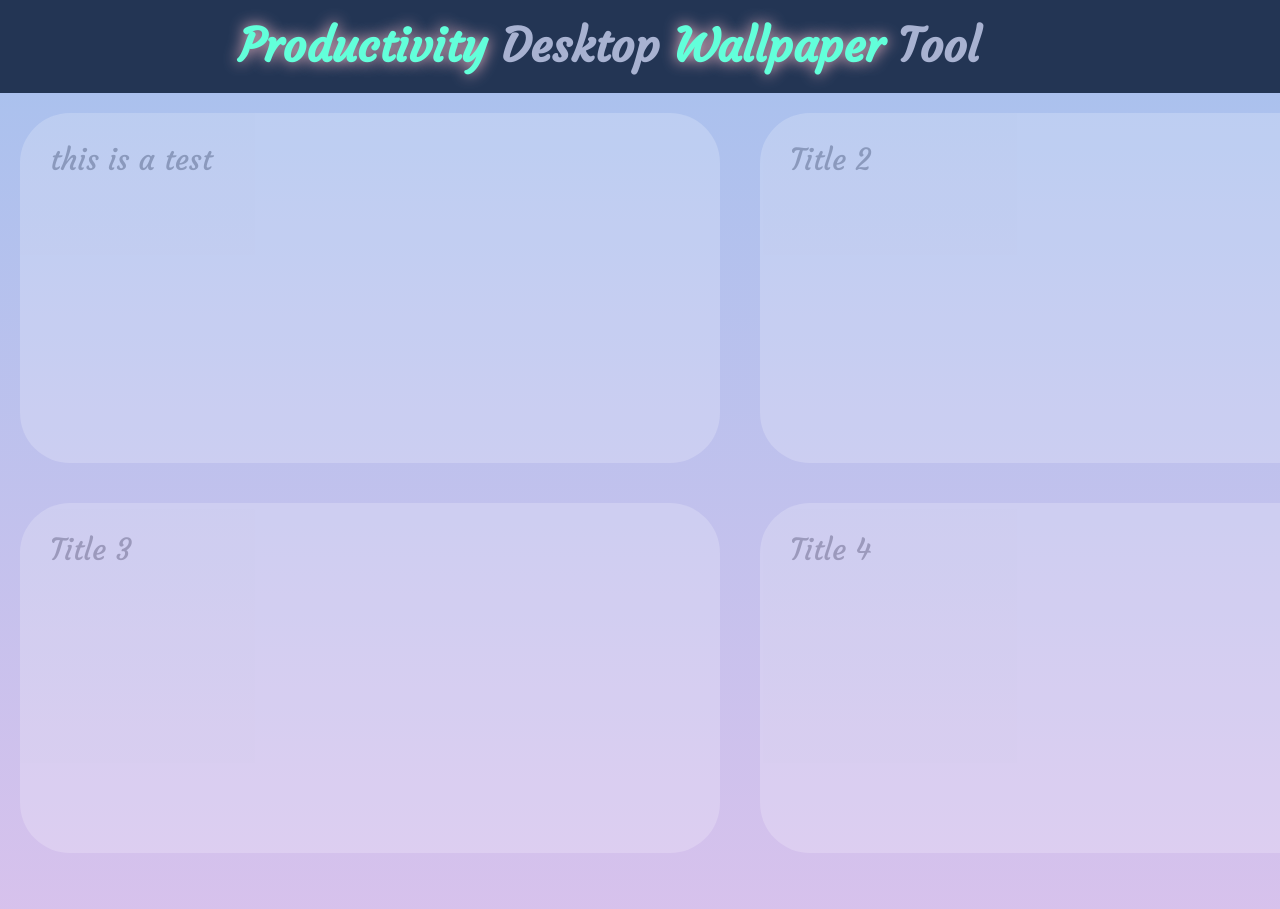
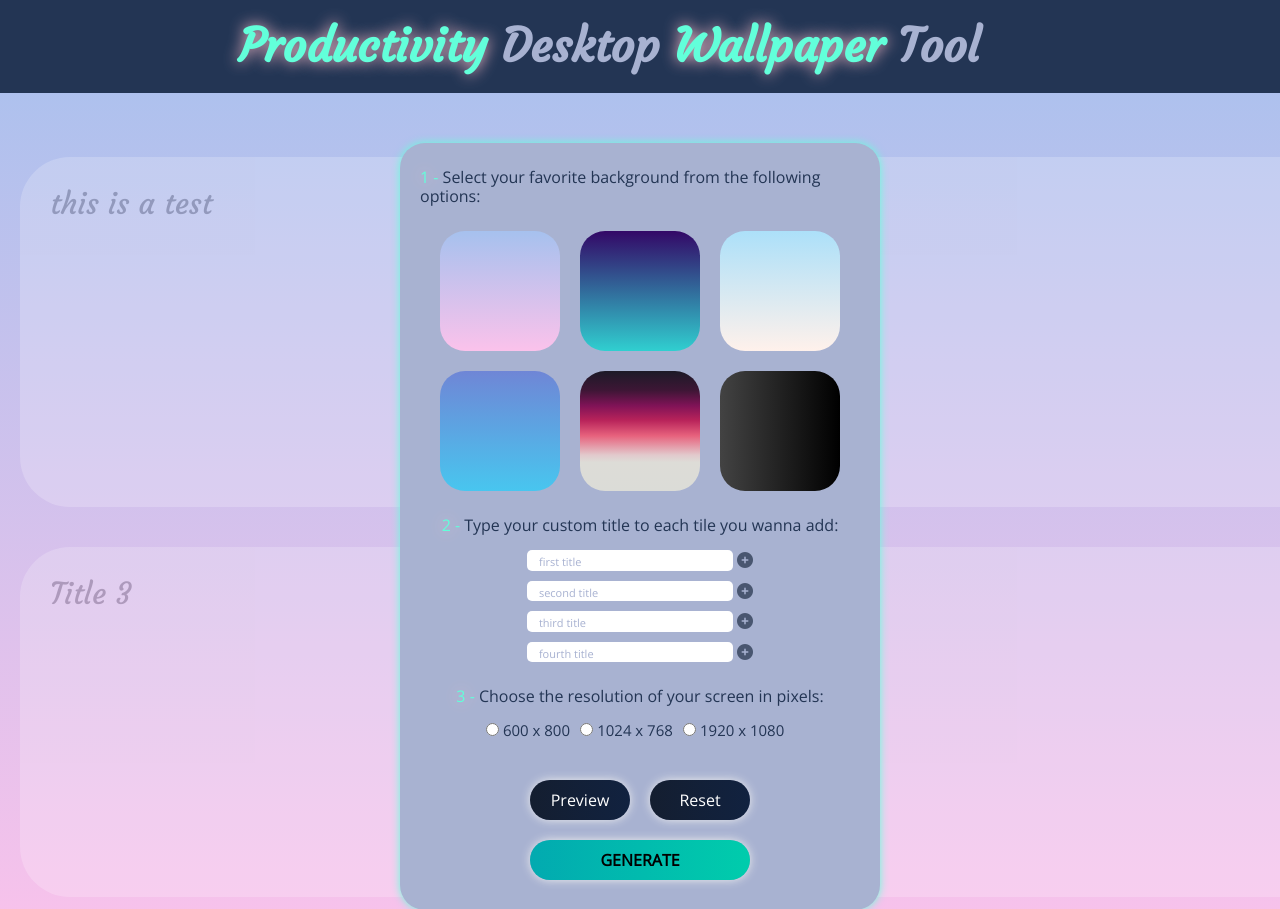
Before and after one commit to julian-c-dev/WEB_tool_productivity_wppr, a plain HTML site: page playground/playground.html in a window 1280 px wide. Shown: the top 909 px of the page. Drawn offline with nearby package versions, Linux system fonts and the light colour scheme.

Commit message:
Overlapping effect.

```diff
--- a/app/css/_05-objects.scss
+++ b/app/css/_05-objects.scss
@@ -49,12 +49,22 @@
   transition: visibility 0s 3s, opacity 0.1s linear;
 }
 
+.main {
+  display: grid;
+  grid-template-columns: 100%;
+}
+
+.main .tool,
+.main .tilesContainer {
+  grid-row-start: 1;
+  grid-column-start: 1;
+}
+
 .tilesContainer {
   display: grid;
   grid-template-columns: repeat(1, 1fr 1fr);
   align-content: center;
   justify-items: center;
-  z-index: 99;
 }
 
 .tile {
--- a/app/css/_comp-generate.scss
+++ b/app/css/_comp-generate.scss
@@ -3,7 +3,7 @@
   background-color: $light-slate;
   border-radius: 25px;
   box-shadow: 0 0 8px $green;
-  margin: 3rem;
+  margin: 2rem;
   display: inline-block;
 }
 
@@ -14,8 +14,8 @@
 }
 @media screen and(min-width:768px) {
   .tool {
-    margin: 5rem 16rem;
-  }+,
+    margin: 5rem 40rem;
+  }
 }
 
 .tool__content {
--- a/app/js/main.js
+++ b/app/js/main.js
@@ -49,9 +49,7 @@ selectionColor6.onclick = () => {
     "linear-gradient(to right, #434343 0%, black 100%)";
 };
 
-/*
- & Preview function:
-*/
+// & Preview function:
 
 const caughtTool = document.getElementsByClassName("tool");
 const caughtIcon = document.getElementsByClassName("wrapper");
--- a/playground/playground.html
+++ b/playground/playground.html
@@ -27,7 +27,7 @@
       <!--End Banner-->
 
       <!--Begin Main-->
-      <main id="main">
+      <main id="main" class="main">
         <div id="tool" class="tool">
           <form action="" class="tool__content">
             <p>
```
Also changed, not shown: app/css/import.css, 1 other file.
